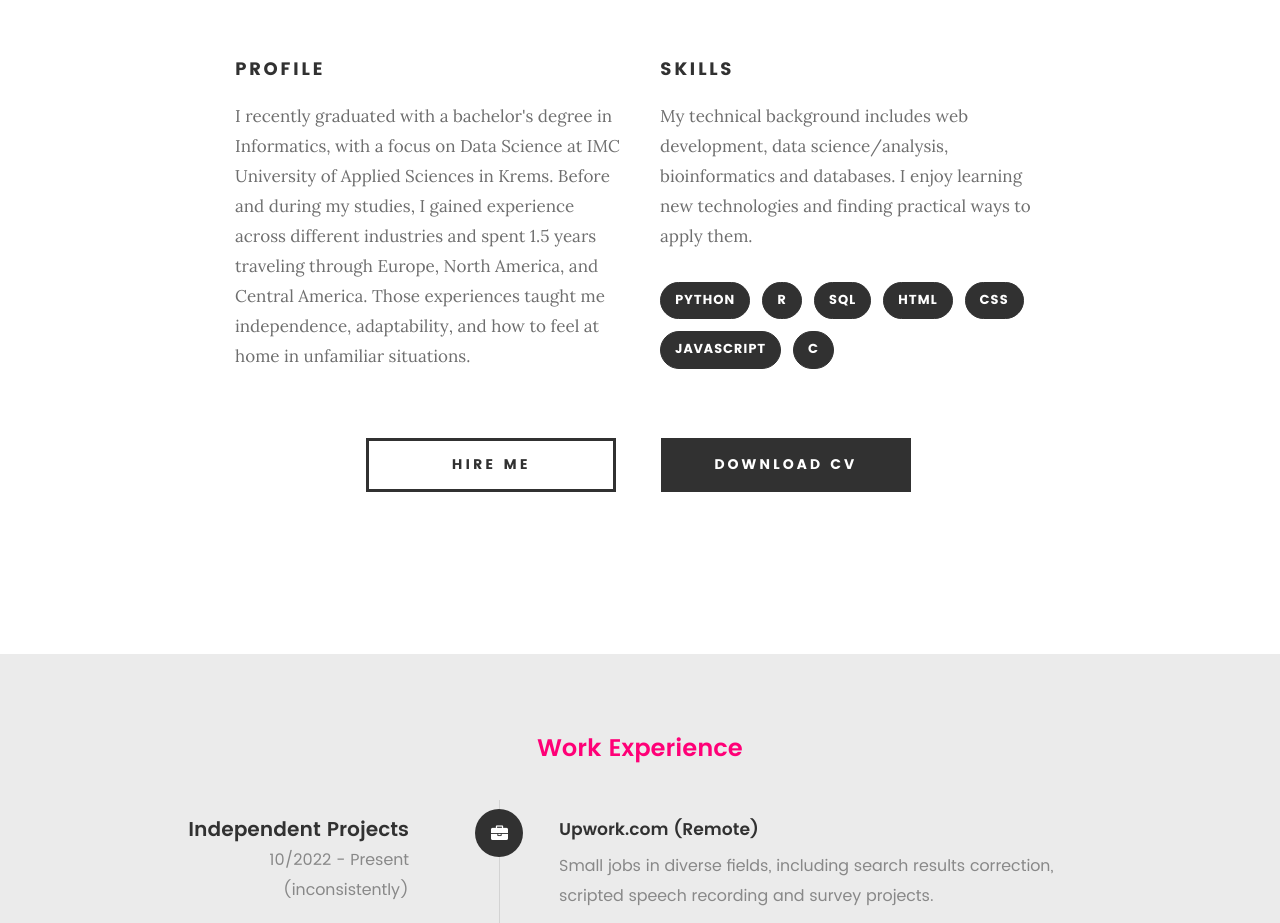
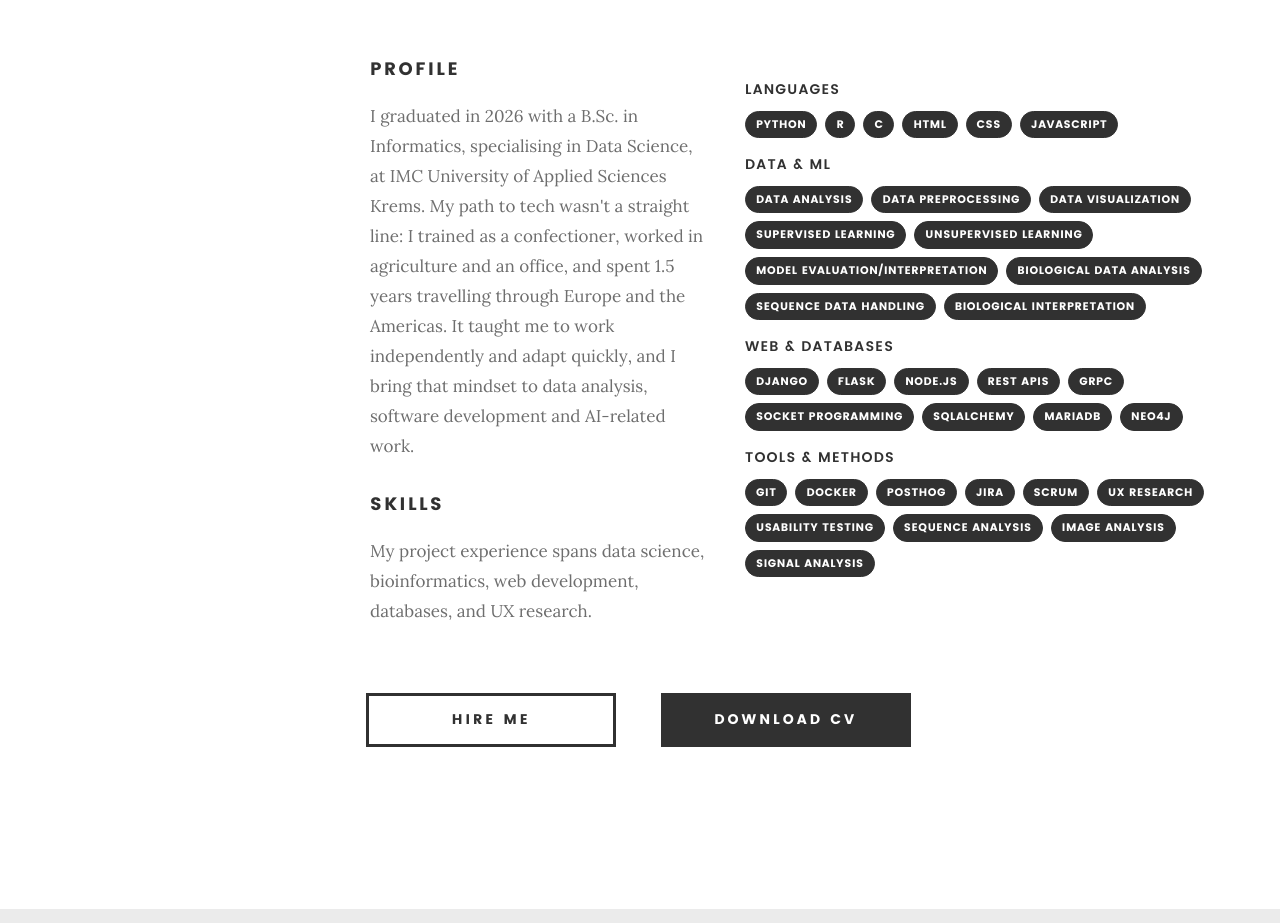
Before and after one commit to LisaHollaus/LisaHollaus.github.io, a plain HTML site: page index.html in a window 1280 px wide. Shown: the part 1259-2182 px from the top of the page. Drawn offline with Linux system fonts and the light colour scheme; files whose address does not match are found by name.

Commit message:
added meta data and improved tags section

```diff
--- a/css/main.css
+++ b/css/main.css
@@ -941,24 +941,37 @@ button::-moz-focus-inner, input::-moz-focus-inner {
  */
 .skill-tags {
 	list-style: none;
-	margin: 3rem 0 0;
+	margin: 0;
 	padding: 0;
 	display: flex;
 	flex-wrap: wrap;
-	gap: 1.2rem;
+	gap: .8rem;
+}
+.skill-categories {
+	margin-top: 2.4rem;
+}
+.skill-category + .skill-category {
+	margin-top: 1.8rem;
+}
+.skill-category h4 {
+	margin: 0 0 1rem;
+	font-size: 1.4rem;
+	line-height: 1.4;
+	text-transform: uppercase;
+	letter-spacing: .12rem;
 }
 .skill-tags li {
 	display: inline-block;
 	margin: 0;
-	padding: .6rem 1.4rem;
+	padding: .4rem 1rem;
 	border: 1px solid #313131;
 	border-radius: 999px;
 	background: #313131;
 	color: #FFFFFF;
 	font-family: "poppins-bold", sans-serif;
-	font-size: 1.3rem;
-	letter-spacing: .08rem;
-	line-height: 1.8;
+	font-size: 1.1rem;
+	letter-spacing: .06rem;
+	line-height: 1.6;
 	text-transform: uppercase;
 	transition: all .3s ease-in-out;
 }
@@ -1550,8 +1563,9 @@ header .logo a {
 .about-content {
 	position: relative;
 	text-align: left;
-	max-width: 850px;
+	max-width: 900px;
 	margin-bottom: 3.6rem;
+	margin-left: 350px;
 }
 .about-content h3 {
 	font-family: "poppins-bold", sans-serif;
@@ -1676,6 +1690,7 @@ header .logo a {
 	position: relative;
 	margin-top: 1.5rem;
 	margin-bottom: 0;
+	margin-left: 80px;
 }
 #resume .timeline-wrap::before {
 	content: "";
--- a/index.html
+++ b/index.html
@@ -7,12 +7,24 @@
    <!--- basic page needs
    ================================================== -->
    <meta charset="utf-8">
-	<title>Lisa-Maria Hollaus</title>
-	<meta name="description" content="Portfolio">
+
+
+	<title>Lisa-Maria Hollaus | Informatics Graduate &amp; Freelancer</title>
+	<meta name="description" content="B.Sc. Informatics graduate (Data Science) and freelancer from Austria. Portfolio with projects in Python, R, SQL and web development, from bioinformatics to flood information platforms.">
 	<meta name="author" content="Lisa-Maria Hollaus">
 
-   <!-- mobile specific metas
-   ================================================== -->
+	<link rel="canonical" href="https://lisahollaus.github.io/">
+
+	<!-- Open Graph (LinkedIn, WhatsApp, Slack, ...) -->
+	<meta property="og:type" content="website">
+	<meta property="og:url" content="https://lisahollaus.github.io/">
+	<meta property="og:title" content="Lisa-Maria Hollaus | Informatics Graduate &amp; Freelancer">
+	<meta property="og:description" content="B.Sc. Informatics graduate (Data Science) and freelancer from Austria. Projects in Python, R, SQL and web development.">
+	<meta property="og:image" content="https://lisahollaus.github.io/images/profile-pic.jpg">
+	<meta property="og:image:alt" content="Profile picture of Lisa-Maria Hollaus">
+
+	<!-- mobile specific metas
+	================================================== -->
 	<meta name="viewport" content="width=device-width, initial-scale=1, maximum-scale=1">
 
  	<!-- CSS
@@ -29,6 +41,7 @@
    <!-- favicons
 	================================================== -->
 	<link rel="icon" type="image/png" href="favicon.png">
+
 
 </head>
 
@@ -125,42 +138,75 @@
 
    	<div class="row about-content">
 
-   		<div class="col-six tab-full">
+        <div class="col-five tab-full">
 
    			<h3>Profile</h3>
-   			<p>I recently graduated with a bachelor's degree in Informatics, with a focus on Data Science at IMC University of Applied Sciences in Krems. Before and during my studies, I gained experience across different industries and spent 1.5 years traveling through Europe, North America, and Central America. Those experiences taught me independence, adaptability, and how to feel at home in unfamiliar situations.</p>
+   				<p>I graduated in 2026 with a B.Sc. in Informatics, specialising in Data Science, at IMC University of Applied Sciences Krems. My path to tech wasn't a straight line: I trained as a confectioner, worked in agriculture and an office, and spent 1.5 years travelling through Europe and the Americas. It taught me to work independently and adapt quickly, and I bring that mindset to data analysis, software development and AI-related work.</p>
 
-   			<!-- <ul class="info-list">
-   				<li>
-   					<strong>Fullname:</strong>
-   					<span>Lisa-Maria Hollaus</span>
-   				</li>
-   				<li>
-   					<strong>Job:</strong>
-   					<span>Student, Freelancer, Confectioner</span>
-   				</li>
-   				<li>
-   					<strong>Email:</strong>
-   					<span>lisa.hollaus@live.at</span>
-   				</li>
-   			</ul>  -->
+            <h3>Skills</h3>
+            	<p>My project experience spans data science, bioinformatics, web development, databases, and UX research.</p>
 
    		</div>
+            <div class="col-seven tab-full">
+				<div class="skill-categories">
+					<div class="skill-category">
+						<h4>Languages</h4>
+						<ul class="skill-tags">
+							<li>Python</li>
+							<li>R</li>
+							<li>C</li>
+							<li>HTML</li>
+							<li>CSS</li>
+							<li>JavaScript</li>
+						</ul>
+					</div>
 
-   		<div class="col-six tab-full">
+					<div class="skill-category">
+						<h4>Data &amp; ML</h4>
+						<ul class="skill-tags">
+							<li>Data Analysis</li>
+							<li>Data Preprocessing</li>
+							<li>Data Visualization</li>
+							<li>Supervised Learning</li>
+							<li>Unsupervised Learning</li>
+							<li>Model Evaluation/Interpretation</li>
+							<li>Biological Data Analysis</li>
+							<li>Sequence Data Handling</li>
+							<li>Biological Interpretation</li>
+						</ul>
+					</div>
 
-   			<h3>Skills</h3>
-   			<p>My technical background includes web development, data science/analysis, bioinformatics and databases. I enjoy learning new technologies and finding practical ways to apply them.</p>
+					<div class="skill-category">
+						<h4>Web &amp; Databases</h4>
+						<ul class="skill-tags">
+							<li>Django</li>
+							<li>Flask</li>
+							<li>Node.js</li>
+							<li>REST APIs</li>
+							<li>gRPC</li>
+							<li>Socket Programming</li>
+							<li>SQLAlchemy</li>
+							<li>MariaDB</li>
+							<li>Neo4j</li>
+						</ul>
+					</div>
 
-				<ul class="skill-tags">
-				<li>Python</li>
-				<li>R</li>
-				<li>SQL</li>
-				<li>HTML</li>
-				<li>CSS</li>
-				<li>JavaScript</li>
-				<li>C</li>
-			</ul> <!-- /skill-tags -->
+					<div class="skill-category">
+						<h4>Tools &amp; Methods</h4>
+						<ul class="skill-tags">
+							<li>Git</li>
+							<li>Docker</li>
+							<li>PostHog</li>
+							<li>Jira</li>
+							<li>Scrum</li>
+							<li>UX Research</li>
+							<li>Usability Testing</li>
+							<li>Sequence Analysis</li>
+							<li>Image Analysis</li>
+							<li>Signal Analysis</li>
+						</ul>
+					</div>
+				</div>
 
    		</div>
 
@@ -200,7 +246,7 @@
 
 	   				<div class="timeline-header">
 	   					<h3>Independent Projects</h3>
-	   					<p>10/2022 - Present (inconsistently)</p>
+	   					<p>10/2022 - Present (project-based)</p>
 	   				</div>
 
 	   				<div class="timeline-content">
@@ -244,7 +290,7 @@
 
 	   				<div class="timeline-content">
 	   					<h4>StagePool (mostly Remote)</h4>
-	   					<p>Diverse work with a focus on UX testing, data analysis and research.</p>
+	   					<p>Ran UX tests on the new website while it was in development and fed the findings back to the team, leading to concrete change, e.g. a simpler navigation or bug fixes. Researched and collected ideas for further website sections based on competitor analysis and user needs.						</p>
 	   				</div>
 
 	   			</div> <!-- /timeline-block -->
@@ -325,7 +371,7 @@
 							(Wilhelmsburg, Austria)
 						</h4>
 						<p>
-							Employed in all fields of baking austrian sweets, ice-cream production, decorating cakes and manufacturing pralines.
+							Employed in all fields of baking Austrian sweets, ice-cream production, decorating cakes and manufacturing pralines.
 							<br>
 							Including two years of apprenticeship.
 						</p>
@@ -626,7 +672,7 @@
 
             <p>
                 <strong style="color: #000000;">Techniques/Technologies:</strong><br>
-                UX Research · OpenAIs ChatGPT Agent model · Usability Testing
+                UX Research · OpenAI's ChatGPT Agent model · Usability Testing
             </p>
 
             <a href="docs/bachelor-thesis_Hollaus.pdf" download>Download thesis (PDF) →</a>
```
